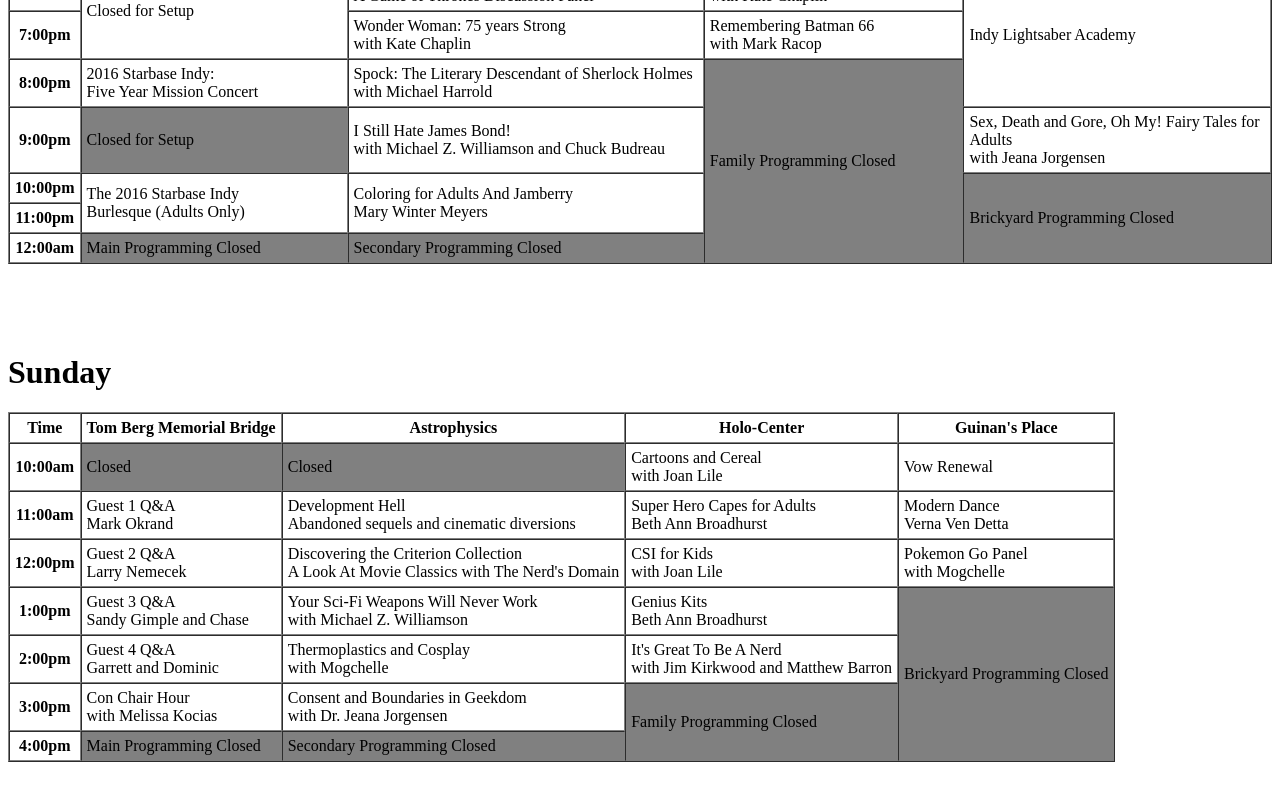
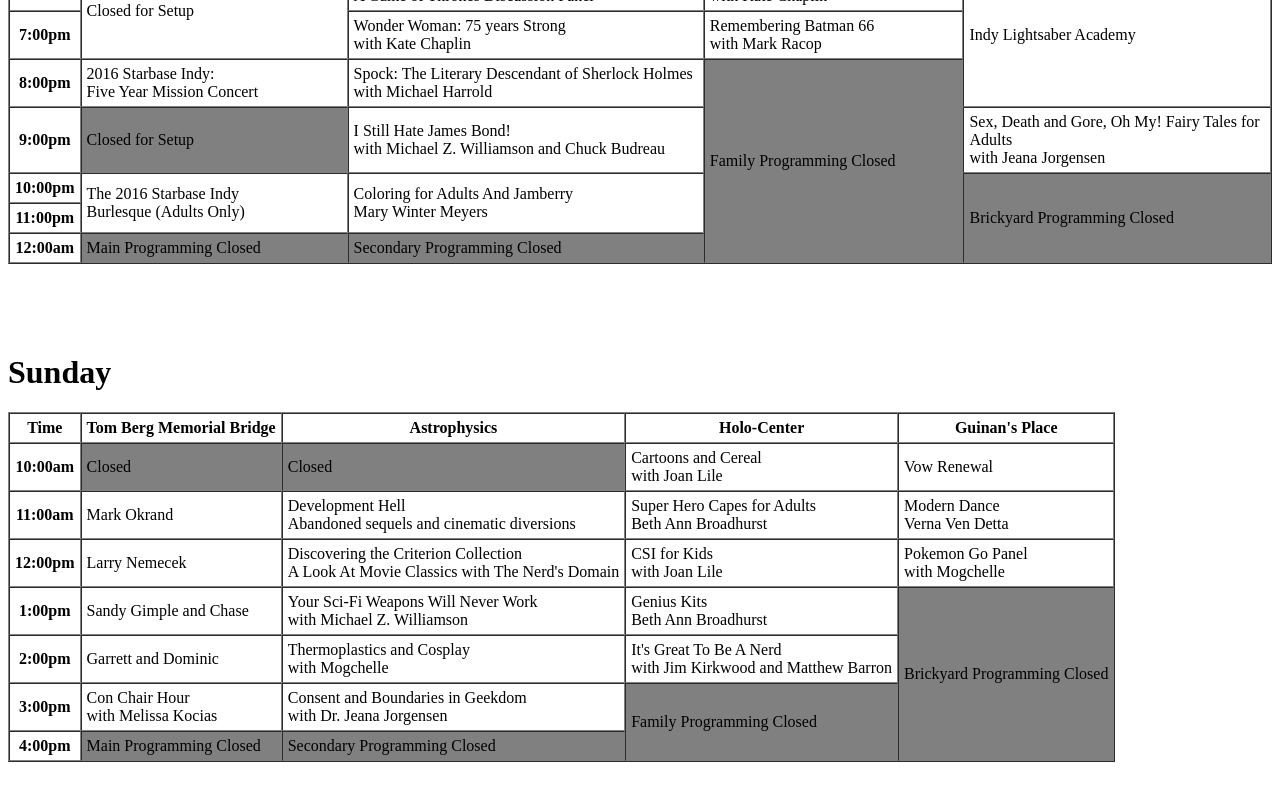
Before and after one commit to dpmott/StarbaseIndy, a plain HTML site: page Pocket Schedule.html in a window 1280 px wide. Shown: the part 1460-2260 px from the top of the page. Drawn offline with Linux system fonts and the light colour scheme.

Commit message:
Review recycle

```diff
--- a/Pocket Schedule.html
+++ b/Pocket Schedule.html
@@ -221,28 +221,28 @@
 </tr>
 <tr>
 <th>11:00am</th>
-<td>Guest 1 Q&A<br/>Mark Okrand</td>
+<td>Mark Okrand</td>
 <td>Development Hell<br/>Abandoned sequels and cinematic diversions</td>
 <td>Super Hero Capes for Adults<br/>Beth Ann Broadhurst</td>
 <td>Modern Dance<br/>Verna Ven Detta</td>
 </tr>
 <tr>
 <th>12:00pm</th>
-<td>Guest 2 Q&A<br/>Larry Nemecek</td>
+<td>Larry Nemecek</td>
 <td>Discovering the Criterion Collection<br/>A Look At Movie Classics with The Nerd's Domain</td>
 <td>CSI for Kids<br/>with Joan Lile</td>
 <td>Pokemon Go Panel<br/>with Mogchelle</td>
 </tr>
 <tr>
 <th>1:00pm</th>
-<td>Guest 3 Q&A<br/>Sandy Gimple and Chase</td>
+<td>Sandy Gimple and Chase</td>
 <td>Your Sci-Fi Weapons Will Never Work<br/>with Michael Z. Williamson</td>
 <td>Genius Kits<br/>Beth Ann Broadhurst</td>
 <td rowspan=4 bgcolor="gray">Brickyard Programming Closed</td>
 </tr>
 <tr>
 <th>2:00pm</th>
-<td>Guest 4 Q&A<br/>Garrett and Dominic</td>
+<td>Garrett and Dominic</td>
 <td>Thermoplastics and Cosplay<br/>with Mogchelle</td>
 <td>It's Great To Be A Nerd<br/>with Jim Kirkwood and Matthew Barron</td>
 </tr>
```
